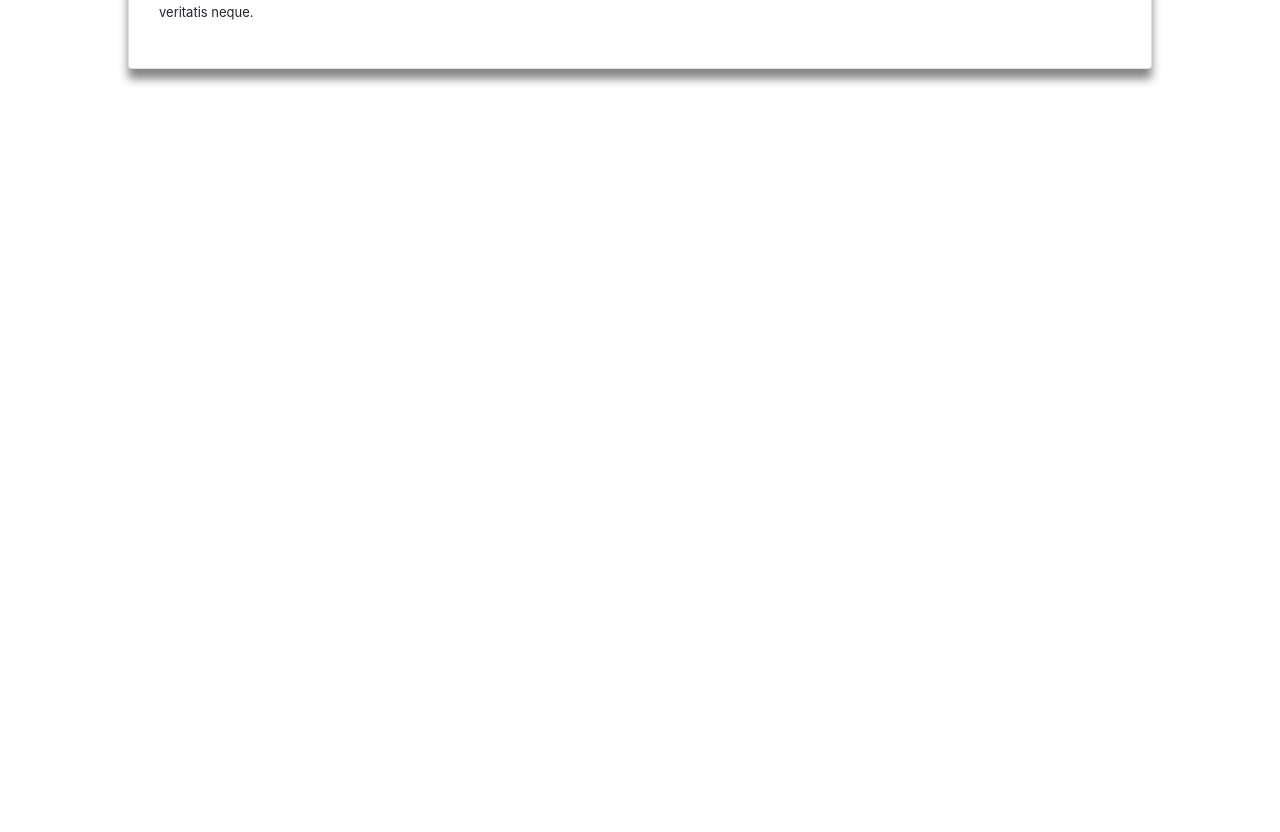
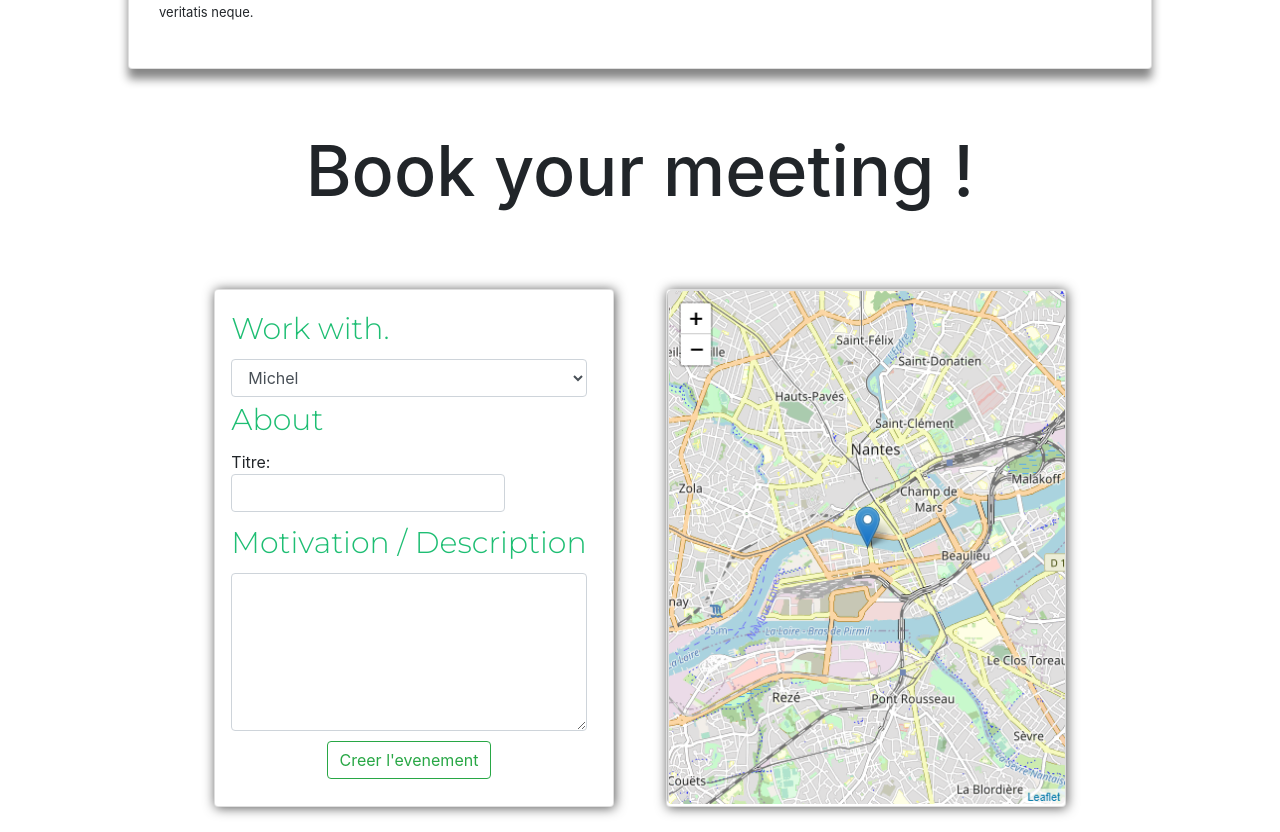
Before and after one commit to SirHarveyBix/hackathon-fiverr-front, a React (Create React App) app: page /carddetails in a window 1280 px wide. Shown: the part 760-1592 px from the top of the page. Before the commit the page ends 949 px from the top, so only its background shows below. Built offline with nearby package versions, Linux system fonts and the light colour scheme.

Commit message:
version a jour sauf login

```diff
--- a/src/views/CardDetails.css
+++ b/src/views/CardDetails.css
@@ -60,3 +60,13 @@
   margin-top: 15px;
   font-size: 13px;
 }
+
+.title {
+  text-align: center;
+}
+
+.title h1 {
+  font-size: 70px;
+  margin-top: -60px;
+  margin-bottom: 50px;
+}
--- a/src/views/CardDetails.jsx
+++ b/src/views/CardDetails.jsx
@@ -1,6 +1,7 @@
 import React, { useContext } from 'react';
 import CardDetailsContext from '../contexts/CardDetailsContext';
 import { Card, Button } from 'react-bootstrap';
+import Event from './Event';
 import marker from '../img/marker.png';
 import stars from '../img/stars.png';
 import 'bootstrap/dist/css/bootstrap.min.css';
@@ -44,6 +45,10 @@ function CardDetails() {
             </p>
           </div>
         </Card>
+        <div className="title">
+          <h1>Book your meeting !</h1>
+        </div>
+        <Event />
       </div>
     </div>
   );
--- /dev/null
+++ b/src/views/Event.css
@@ -0,0 +1,113 @@
+@import url(https://fonts.googleapis.com/css2?family=Montserrat:wght@300&display=swap%27);
+
+.mapBox {
+  height: 180px;
+}
+.leaflet-container {
+  height: 500px;
+}
+form {
+  display: flex;
+}
+
+.inputContent {
+  display: flex;
+  flex-wrap: wrap;
+  flex-direction: column;
+  margin: 4%;
+}
+
+.map-box {
+  display: flex;
+  width: 100%;
+  justify-content: center;
+  align-items: center;
+}
+
+.map-box img {
+  width: 398px;
+  height: 514px;
+  border-radius: 5px;
+}
+
+.container-event {
+  width: 50%;
+  /* border-radius: 50%; */
+}
+
+.titre-label {
+  font-family: 'Montserrat';
+  font-size: 30px;
+  color: #1ebe73;
+}
+
+.container-card-event {
+  display: flex;
+  justify-content: center;
+}
+
+.card {
+  margin: 2%;
+  width: 400px;
+  box-shadow: 1px 1px 12px #555;
+}
+
+.label {
+  display: block;
+  width: 100%;
+  height: calc(1.5em + 0.75rem + 2px);
+  padding: 0.375rem 0.75rem;
+  font-size: 1rem;
+  font-weight: 400;
+  line-height: 1.5;
+  color: #495057;
+  background-color: #fff;
+  background-clip: padding-box;
+  border: 1px solid #ced4da;
+  border-radius: 0.25rem;
+  transition: border-color 0.15s ease-in-out, box-shadow 0.15s ease-in-out;
+}
+input#title,
+#description {
+  display: block;
+  width: 100%;
+  height: calc(1.5em + 0.75rem + 2px);
+  padding: 0.375rem 0.75rem;
+  font-size: 1rem;
+  font-weight: 400;
+  line-height: 1.5;
+  color: #495057;
+  background-color: #fff;
+  background-clip: padding-box;
+  border: 1px solid #ced4da;
+  border-radius: 0.25rem;
+  transition: border-color 0.15s ease-in-out, box-shadow 0.15s ease-in-out;
+}
+
+input {
+  display: inline-block;
+  font-weight: 400;
+  color: #212529;
+  text-align: center;
+  vertical-align: middle;
+  -webkit-user-select: none;
+  user-select: none;
+  background-color: transparent;
+  border: 1px solid transparent;
+  padding: 0.375rem 0.75rem;
+  font-size: 1rem;
+  line-height: 1.5;
+  border-radius: 0.25rem;
+  transition: color 0.15s ease-in-out,
+  background-color 0.15s ease-in-out,
+  border-color 0.15s ease-in-out,
+  box-shadow 0.15s ease-in-out;
+  color: #28a745;
+  border-color: #28a745;
+}
+
+.container-button {
+  margin: 3%;
+  display: flex;
+  justify-content: center;
+}
--- /dev/null
+++ b/src/views/Event.jsx
@@ -0,0 +1,78 @@
+import axios from 'axios';
+import React, { useState } from 'react';
+import FormInput from './FormInput';
+import './Event.css';
+import 'bootstrap/dist/css/bootstrap.min.css';
+import { Card } from 'react-bootstrap';
+import { Form } from 'react-bootstrap';
+import { FormControl } from 'react-bootstrap';
+import map from '../img/map.png';
+
+function Event() {
+  const [formContent, setFormContent] = useState({
+    user_id: '',
+    description: '',
+    title: '',
+    date: '',
+    time: '',
+  });
+  console.log(formContent);
+
+  const handleSubmit = (e) => {
+    e.preventDefault();
+    axios.post(`http://localhost:8080/event`, formContent).then((response) => {
+      console.log(response);
+    });
+  };
+
+  return (
+    <div className='container-card-event'>
+      <Card className='container-event'>
+        <form onSubmit={handleSubmit}>
+          <div className='inputContent'>
+            <Form.Label className='titre-label'>Work with.</Form.Label>
+            <select className='label' name='user_id' id='user_id'>
+                <option>Michel</option>
+                <option>Damien</option>
+                <option>Tacos</option>
+                <option>Guigui</option>
+                <option>Bastien</option>
+            </select>
+            <Form.Label className='titre-label'>About</Form.Label>
+            <FormInput
+              label='Titre'
+              name='title'
+              type='text'
+              value={formContent}
+              setValue={setFormContent}
+            />
+            <Form.Label className='titre-label'>
+              Motivation / Description
+            </Form.Label>
+            <FormControl
+              label='description'
+              name='description'
+              type='text'
+              // value={formContent}
+              setValue={setFormContent}
+              as='textarea'
+              rows={6}
+            ></FormControl>
+            <div className="container-button">
+              <input type='submit' value="Creer l'evenement" />
+            </div>
+          </div>
+        </form>
+      </Card>
+      <Card className='container-event'>
+        <form>
+          <div className='map-box'>
+            <img alt="" src={map} />
+          </div>
+        </form>
+      </Card>
+    </div>
+  );
+}
+
+export default Event;
```
Also changed, not shown: src/img/map.png (added), 1 other file (tests, documents, lock files or other folders).
